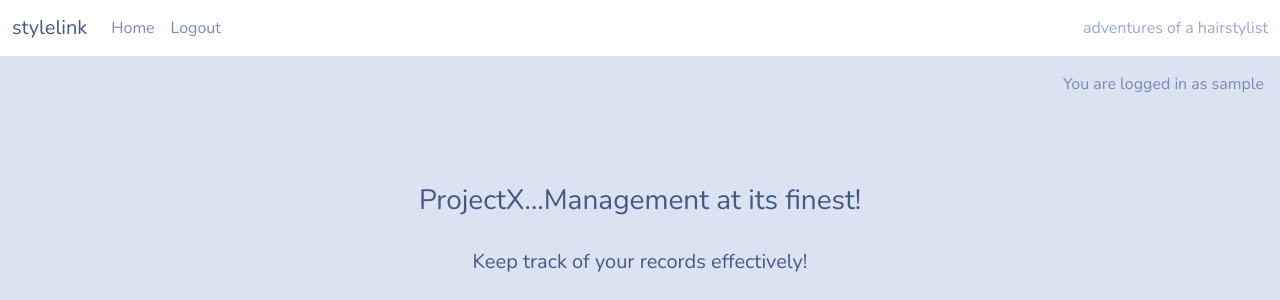
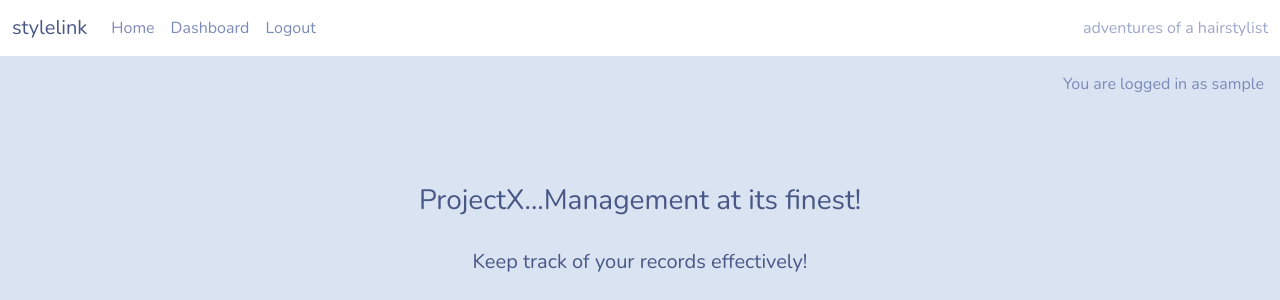
Before and after one commit to yaroslav-matala/stylelink-crm, a Django app: page / in a window 1280 px wide. Shown: the top 300 px of the page. Run offline with Django 4.2, Linux system fonts and the light colour scheme; the visitor is signed in with stand-in values (Sample User, id 1); some libraries are stand-ins or nearby versions.

Commit message:
add dashboard

```diff
--- a/client_manager/urls.py
+++ b/client_manager/urls.py
@@ -2,6 +2,6 @@ from . import views
 from django.urls import path
 
 urlpatterns = [
-    # path('home-alt/', views.HomePage.as_view(), name='home_alt'),
-    path('', views.home, name='home')
+    path('', views.home, name='home'),
+    path('dashboard/', views.dashboard, name='dashboard'),
 ]
--- a/client_manager/views.py
+++ b/client_manager/views.py
@@ -1,13 +1,13 @@
 from django.shortcuts import render
-from django.views.generic import TemplateView
+from django.contrib.auth.decorators import login_required
 
 # Create your views here.
-# class HomePage(TemplateView):
-#     """
-#     Displays home page"
-#     """
-#     template_name = 'index.html'
 
+# - Homepage
 def home(request):
+    return render(request, 'client_manager/index.html')
 
-    return render(request, 'client_manager/index.html')
+# - Dashboard
+@login_required(login_url='accounts/login')
+def dashboard(request):
+    return render(request, 'client_manager/dashboard.html')
--- a/stylelink/settings.py
+++ b/stylelink/settings.py
@@ -63,7 +63,7 @@ INSTALLED_APPS = [
 ]
 
 SITE_ID = 1
-LOGIN_REDIRECT_URL = '/'
+LOGIN_REDIRECT_URL = '/dashboard/'
 LOGOUT_REDIRECT_URL = '/'
 
 CRISPY_TEMPLATE_PACK = 'bootstrap4'
--- a/templates/base.html
+++ b/templates/base.html
@@ -33,6 +33,10 @@
                             href="{% url 'home' %}">Home</a>
                     </li>
                     {% if user.is_authenticated %}
+                    <li class="nav-item">
+                        <a class="nav-link" aria-current="page"
+                            href="{% url 'dashboard' %}">Dashboard</a>
+                    </li>
                     <li class="nav-item">
                         <a class="nav-link {% if request.path == logout_url %}active{% endif %}" aria-current="page"
                             href="{% url 'account_logout' %}">Logout</a>
```
Also changed, not shown: client_manager/templates/client_manager/dashboard.html (+7 -0 lines), templates/login.html (deleted), templates/logout.html (deleted), templates/signup.html (deleted).
